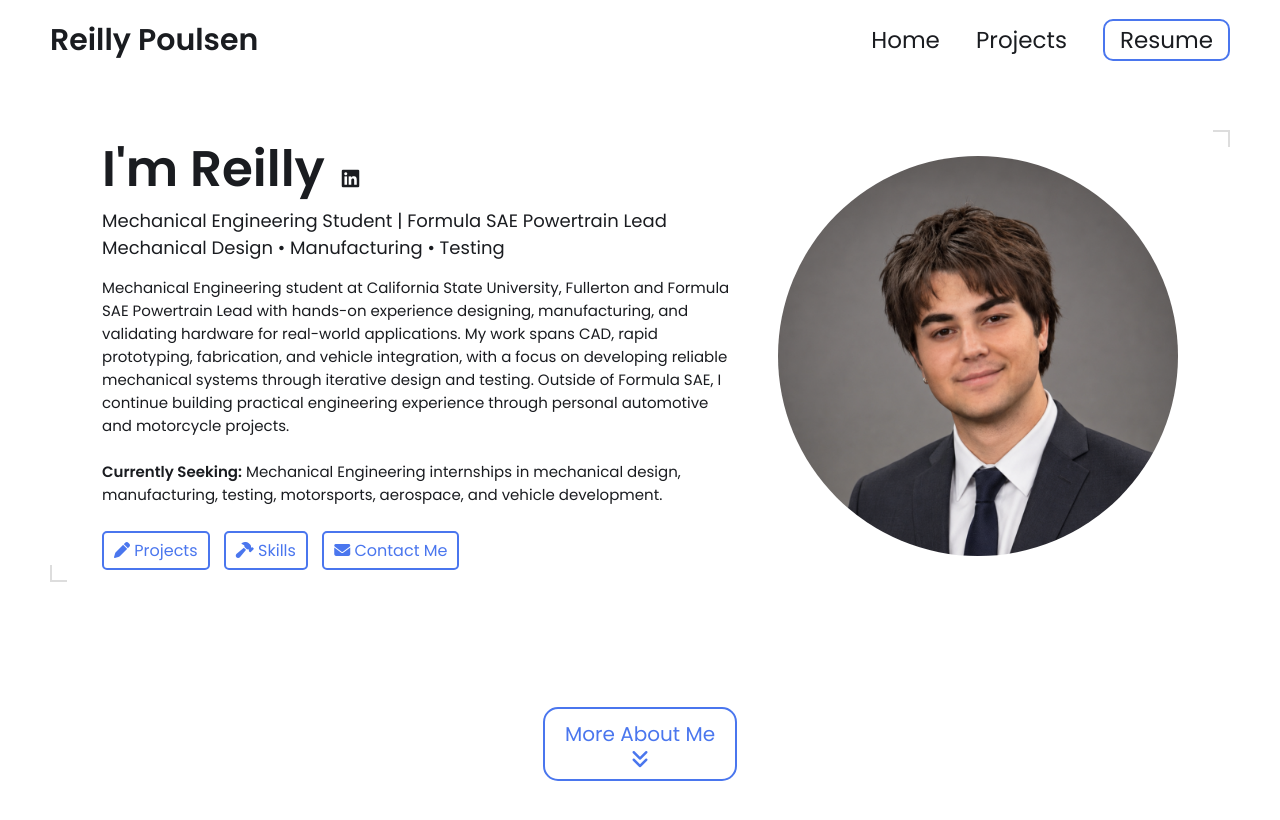
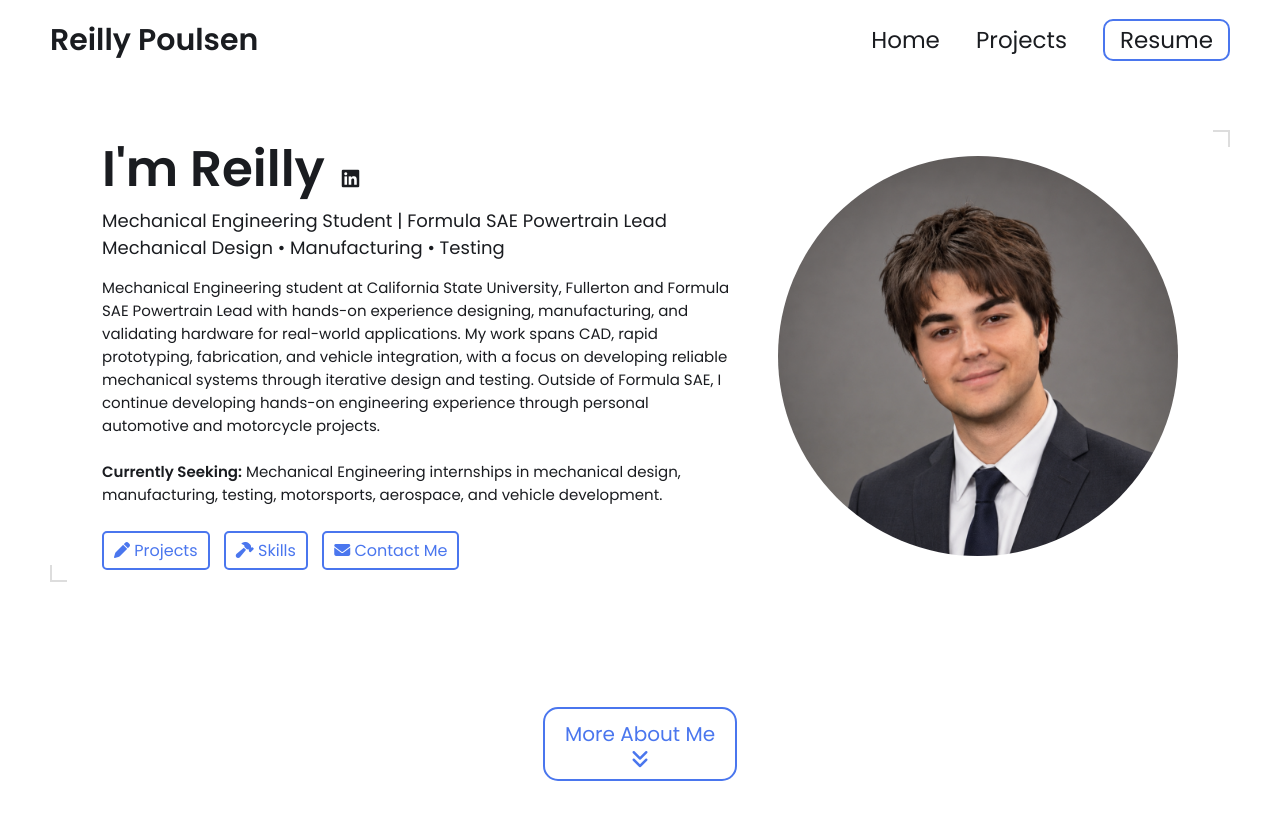
Before and after one commit to Reilly-P-12/Reilly-P-12.github.io, a Jekyll site: the page built from index.html, in a window 1280 px wide and 900 px high. Shown: the top 820 px of the window. Built offline with Jekyll 4.4.1, drawn with Linux system fonts in a browser that asks for light colours.

Commit message:
Update _config.yml

```diff
--- a/_config.yml
+++ b/_config.yml
@@ -13,7 +13,7 @@ description: >-
         and validating hardware for real-world applications. My work spans CAD,
         rapid prototyping, fabrication, and vehicle integration, with a focus on
         developing reliable mechanical systems through iterative design and testing.
-        Outside of Formula SAE, I continue building practical engineering experience
+        Outside of Formula SAE, I continue developing hands-on engineering experience
         through personal automotive and motorcycle projects.
 
         <br><br>
```
